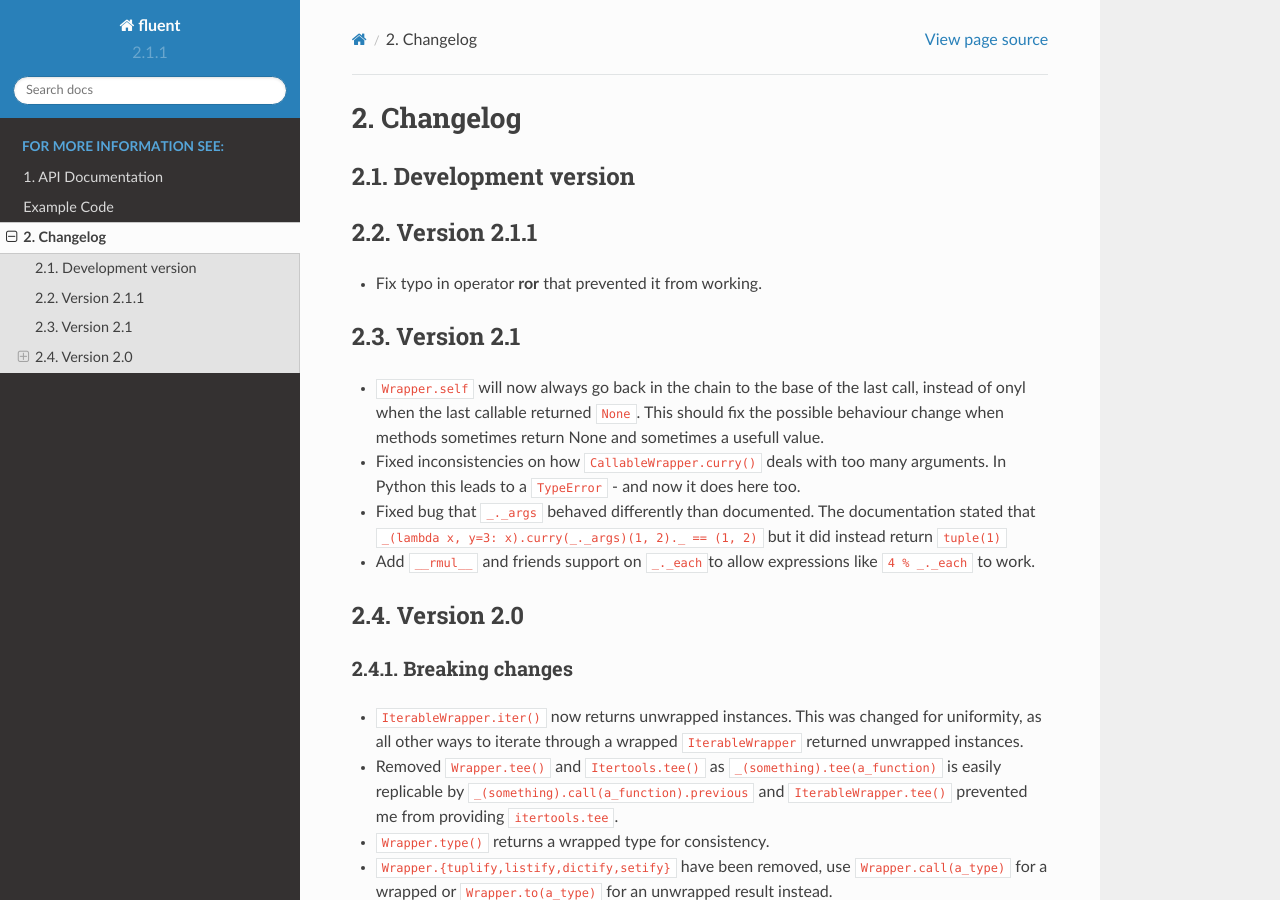
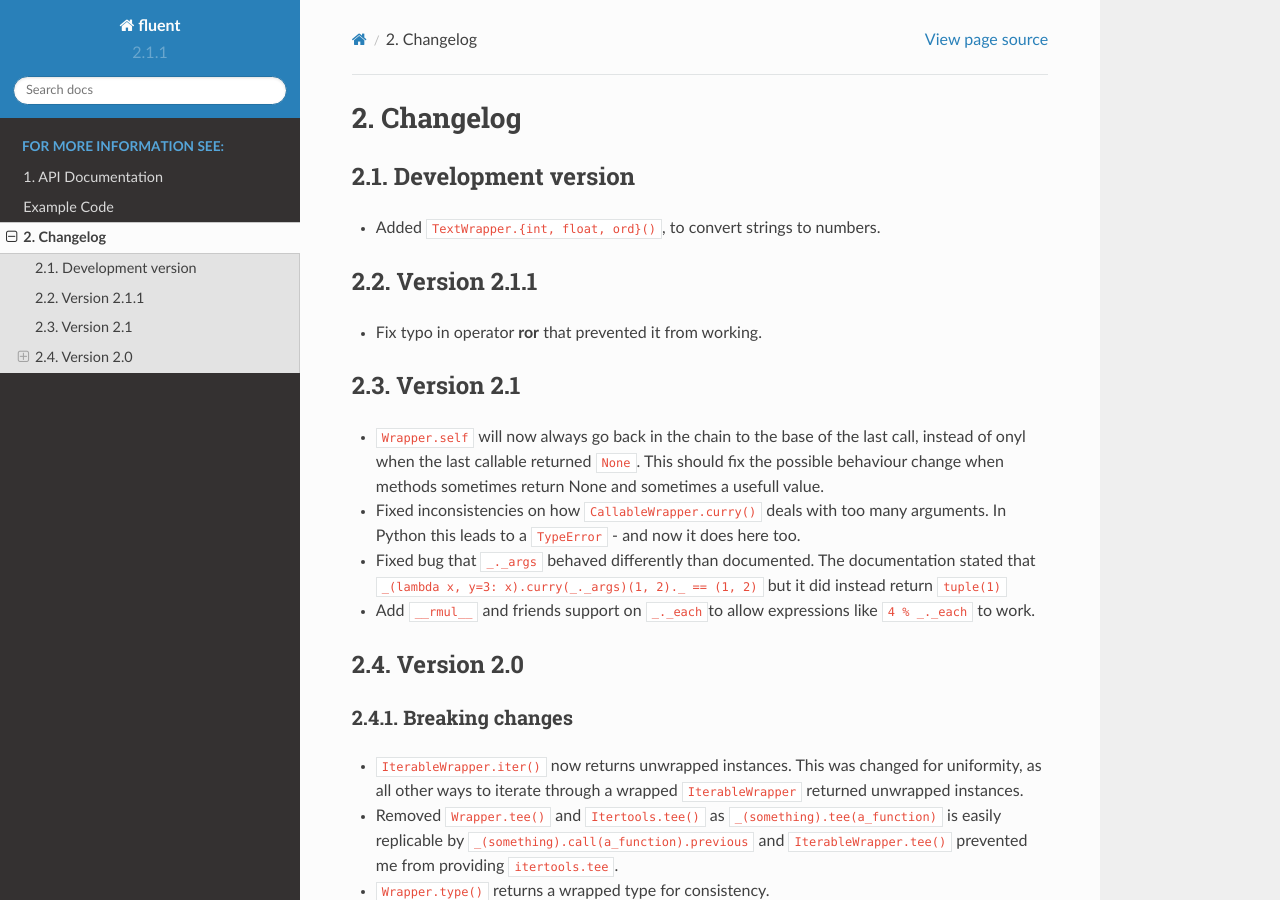
Before and after one commit to dwt/fluent, a Sphinx documentation site: the page built from doc/Changelog.md, in a window 1280 px wide and 900 px high. Built offline with Sphinx 7.4.7 and the Read the Docs theme 2.0.0, drawn with Linux system fonts in a browser that asks for light colours.

Commit message:
Document addition of int(), float(), ord() on TextWrapper.

```diff
--- a/doc/Changelog.md
+++ b/doc/Changelog.md
@@ -1,6 +1,8 @@
 # Changelog
 
 ## Development version
+
+- Added `TextWrapper.{int, float, ord}()`, to convert strings to numbers.
 
 ## Version 2.1.1
 
```
